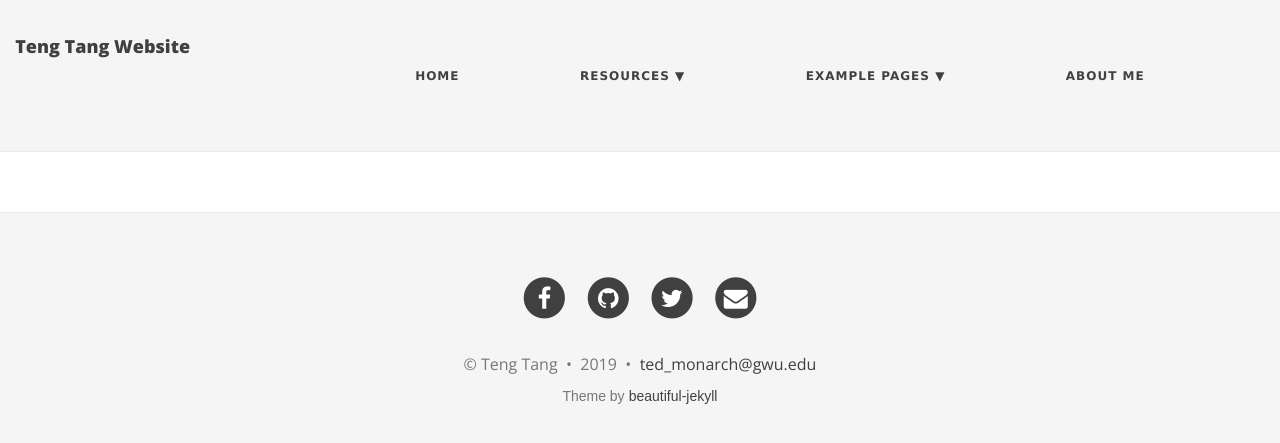
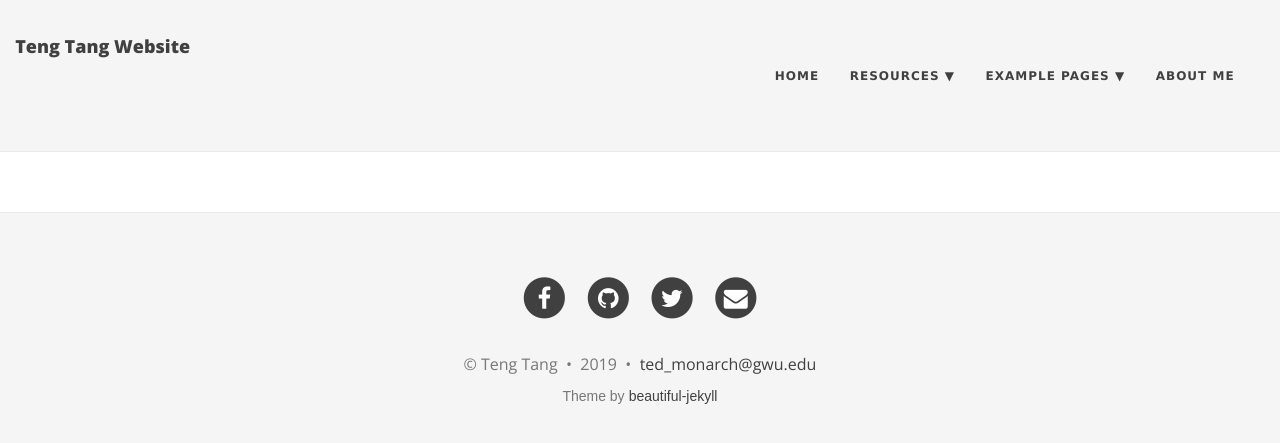
Before and after one commit to Monarch2018/ev_prediction, a Jekyll site: the page built from newpage.md, in a window 1280 px wide. Shown: the top 443 px of the page. Built offline with Jekyll 4.4.1, drawn with Linux system fonts in a browser that asks for light colours; nearby versions of some CDN libraries; our own code applies the rules of GitHub Pages for plain Markdown files.

Commit message:
Update main.css

```diff
--- a/css/main.css
+++ b/css/main.css
@@ -19,7 +19,18 @@
 }
 nav ul li {
     display: inline;
-    margin-right: 90px;
+}
+
+ul#menu li a {
+	letter-spacing: 0em;
+	font: normal 100% arial, sans-serif;
+	text-transform: uppercase;
+	display: block;
+	height: 20px;
+	text-decoration: none;
+	text-align: center;
+	color: #fff;
+	border: 0;
 }
 
 * {margin: 0.1px;
```
